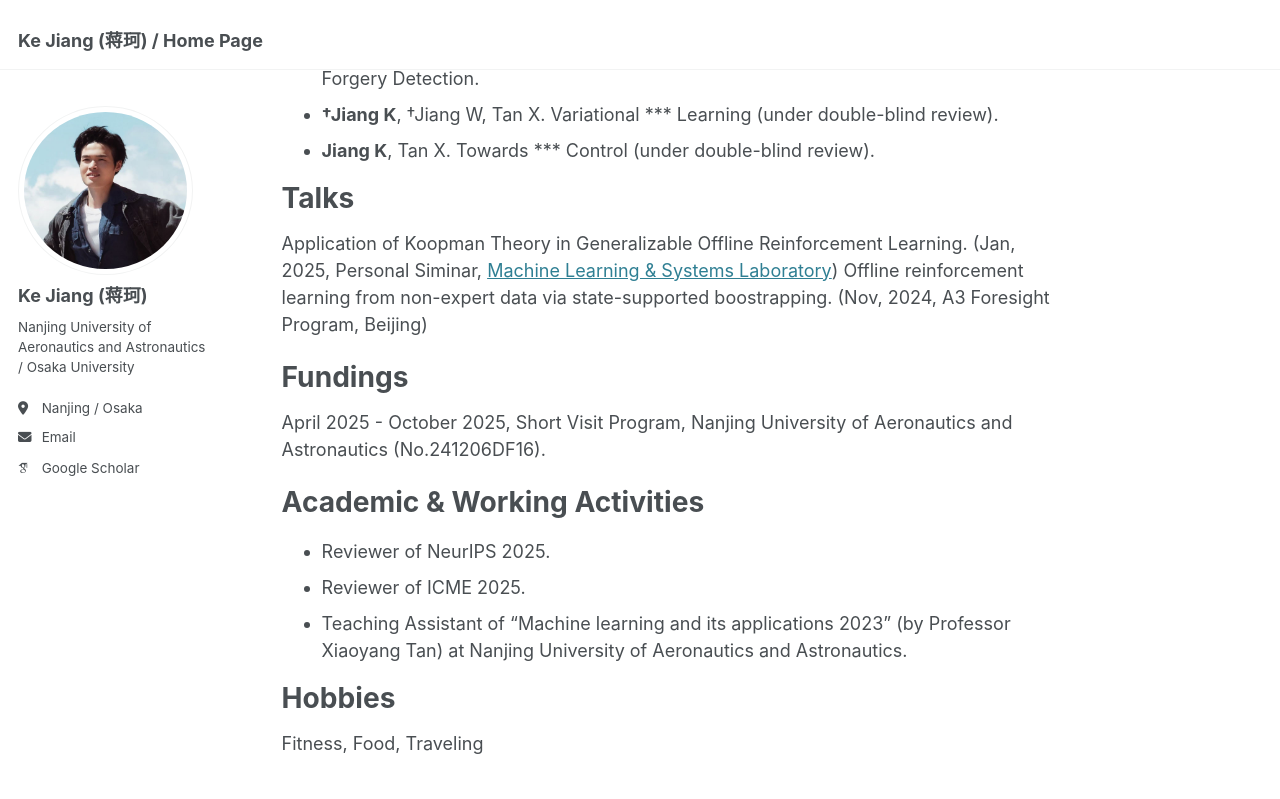
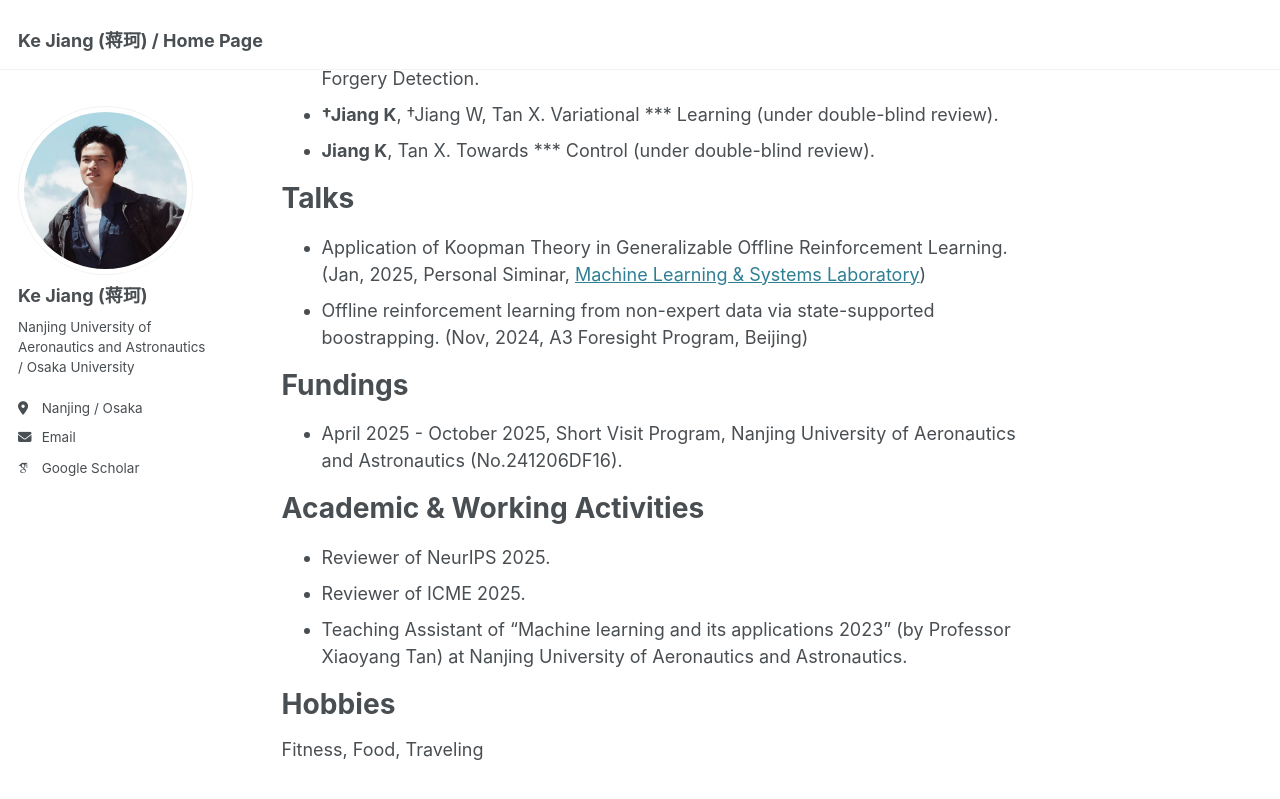
Before and after one commit to Jack10843/Jack10843.github.io, a Jekyll site: the page built from _pages/about.md, in a window 1280 px wide and 900 px high, scrolled down 1618 px. Shown: the top 799 px of the window. Built offline with Jekyll 4.4.1, drawn with Linux system fonts in a browser that asks for light colours; some web fonts are replaced.

```diff
--- a/_pages/about.md
+++ b/_pages/about.md
@@ -47,12 +47,12 @@ Preprints & Under Review (†:Equal Contribution)
 
 Talks
 ======
-Application of Koopman Theory in Generalizable Offline Reinforcement Learning. (Jan, 2025, Personal Siminar, [Machine Learning & Systems Laboratory](https://mls.ist.osaka-u.ac.jp/en/member.html))
-Offline reinforcement learning from non-expert data via state-supported boostrapping. (Nov, 2024, A3 Foresight Program, Beijing)
+ - Application of Koopman Theory in Generalizable Offline Reinforcement Learning. (Jan, 2025, Personal Siminar, [Machine Learning & Systems Laboratory](https://mls.ist.osaka-u.ac.jp/en/member.html))
+ - Offline reinforcement learning from non-expert data via state-supported boostrapping. (Nov, 2024, A3 Foresight Program, Beijing)
 
 Fundings
 ======
-April 2025 - October 2025, Short Visit Program, Nanjing University of Aeronautics and Astronautics (No.241206DF16).
+ - April 2025 - October 2025, Short Visit Program, Nanjing University of Aeronautics and Astronautics (No.241206DF16).
 
 Academic & Working Activities
 ======
```
